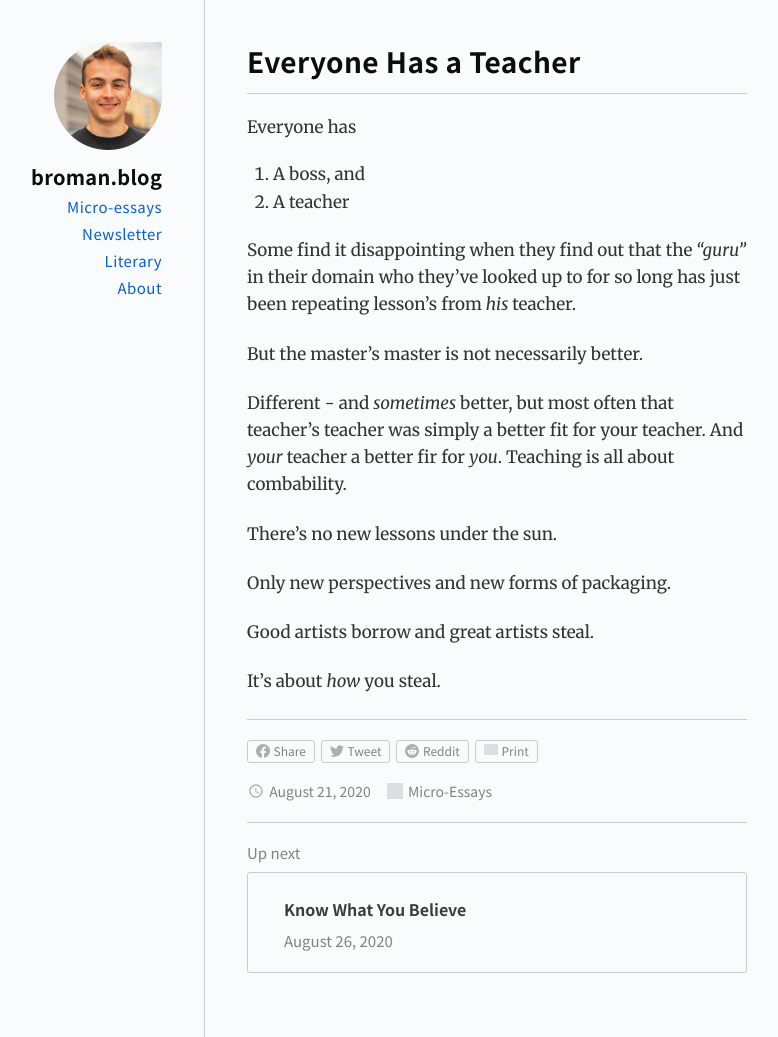
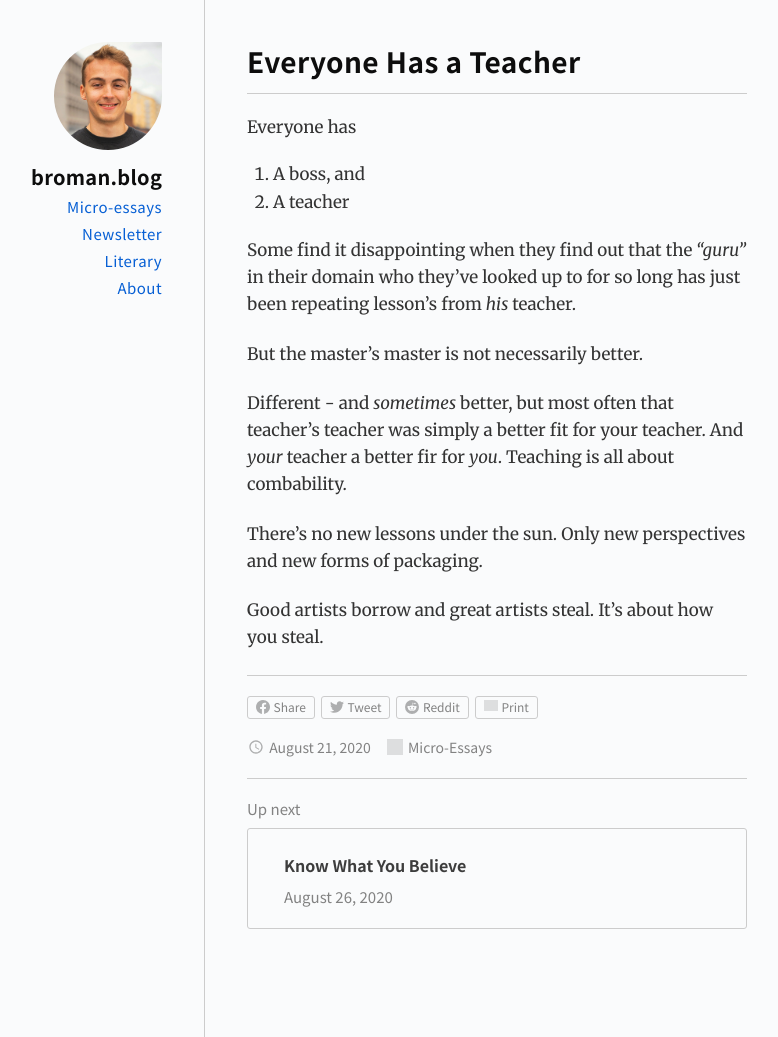
Before and after one commit to gdbroman/broman.blog, a Jekyll site: the page built from _posts/2020/2020-08-21-everyone-has-a-teacher.md, in a window 1280 px wide and 1037 px high. Shown: the whole window, without its empty margins (251-1029 px from the left). Built offline with Jekyll 4.4.1, drawn with Linux system fonts in a browser that asks for light colours; grey boxes are pictures that could not be loaded.

Commit message:
revision

```diff
--- a/_posts/2020/2020-08-21-everyone-has-a-teacher.md
+++ b/_posts/2020/2020-08-21-everyone-has-a-teacher.md
@@ -14,10 +14,6 @@ But the master's master is not necessarily better.
 
 Different - and *sometimes* better, but most often that teacher's teacher was simply a better fit for your teacher. And *your* teacher a better fir for *you*. Teaching is all about combability.
 
-There's no new lessons under the sun.
+There's no new lessons under the sun. Only new perspectives and new forms of packaging.
 
-Only new perspectives and new forms of packaging.
-
-Good artists borrow and great artists steal.
-
-It's about *how* you steal.
+Good artists borrow and great artists steal. It's about how you steal.
```
